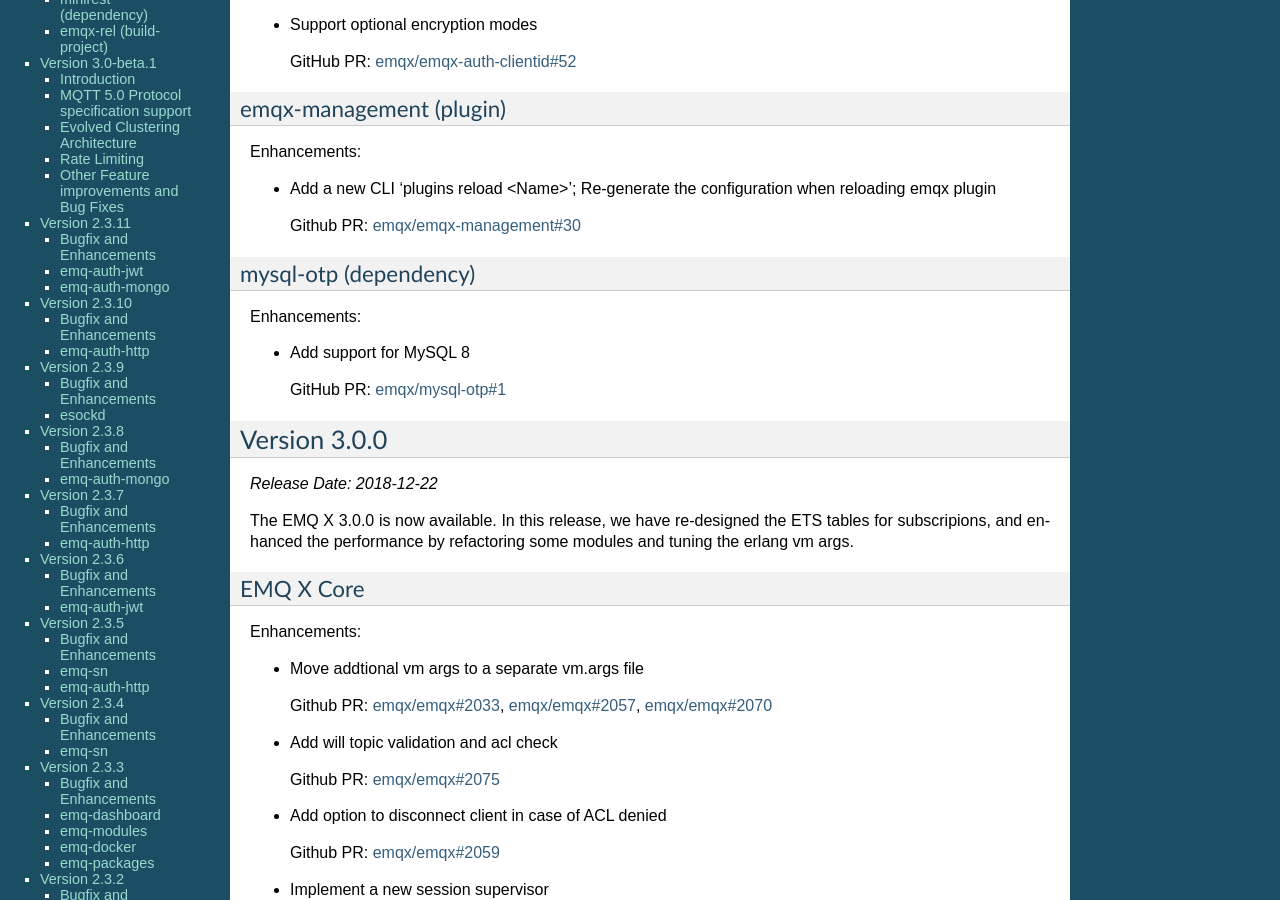
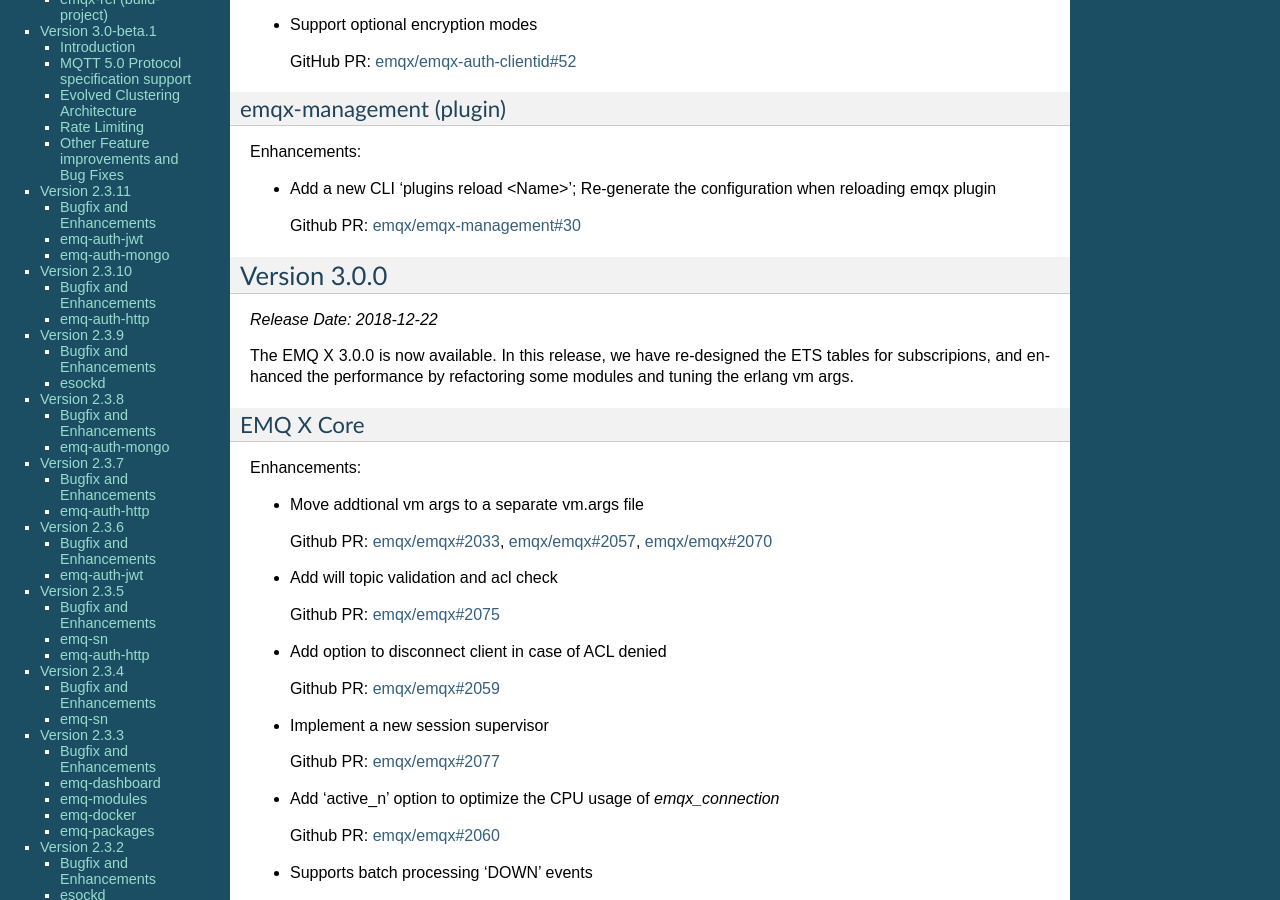
Before and after one commit to emqxarchive/emqx-docs-en, a Sphinx documentation site: the page built from source/changes.rst, in a window 1280 px wide and 900 px high, scrolled down 1491 px. Built offline with Sphinx 7.4.7, drawn with Linux system fonts in a browser that asks for light colours; some of the changed text lies outside the part shown.

Commit message:
Remove change logs on mysql-otp

```diff
--- a/source/changes.rst
+++ b/source/changes.rst
@@ -115,16 +115,6 @@
 
   Github PR:
   `emqx/emqx-management#30 <https://github.com/emqx/emqx-management/pull/30>`_
-
-mysql-otp (dependency)
-----------------------
-
-Enhancements:
-
-- Add support for MySQL 8
-
-  GitHub PR:
-  `emqx/mysql-otp#1 <https://github.com/emqx/mysql-otp/pull/1>`_
 
 .. _release_3.0.0:
 
```
